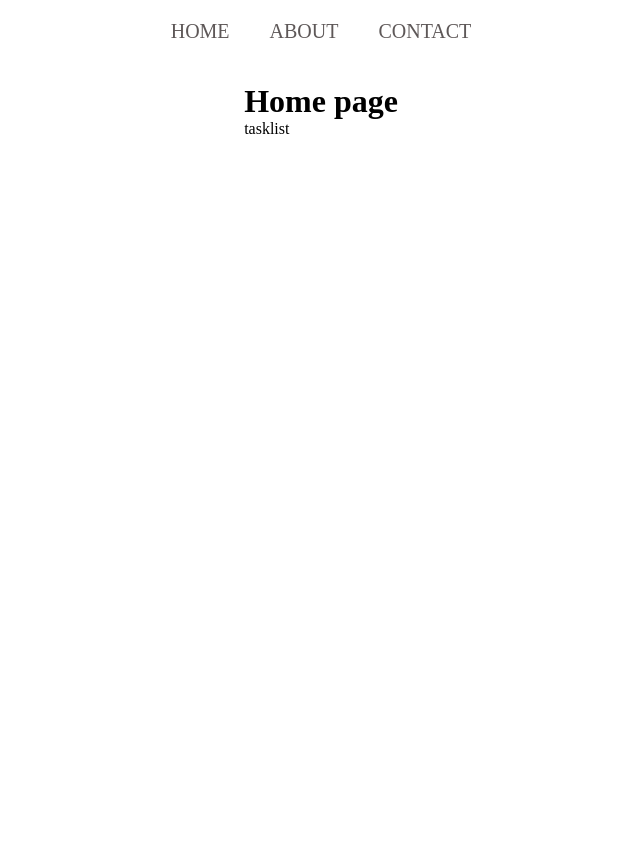
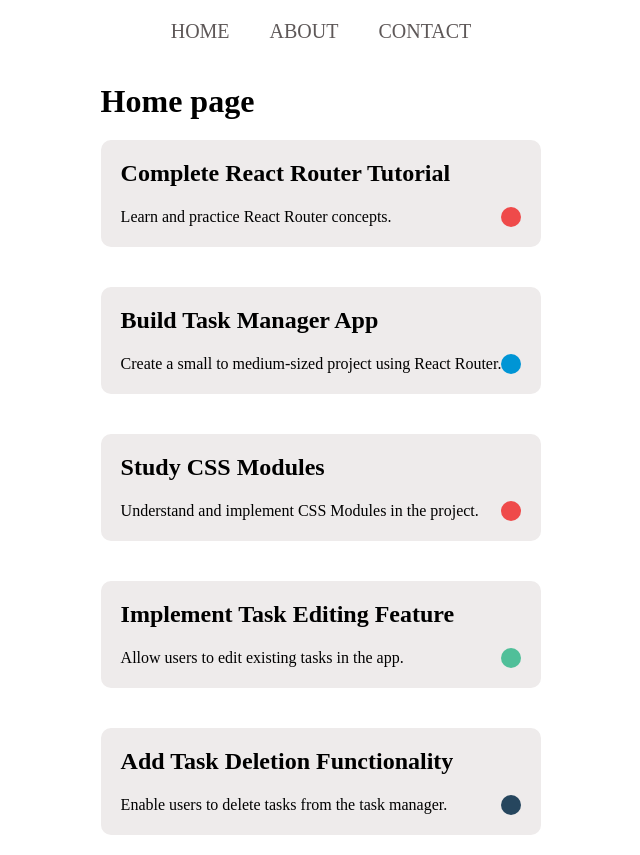
Before and after one commit to arentalb/react-practice-components, a React (Vite) app: page /tasks in a window 1280 px wide. Shown: the whole page, without its empty margins (319-959 px from the left). Before the commit the page ends 800 px from the top, so only its background shows below. Built offline with nearby package versions, Linux system fonts and the light colour scheme; data requests are answered from the project's data file.

Commit message:
Design task list

```diff
--- a/src/App.jsx
+++ b/src/App.jsx
@@ -1,5 +1,5 @@
 import "./styles/global.css";
-import { Route, Routes } from "react-router-dom";
+import { Navigate, NavLink, Route, Routes } from "react-router-dom";
 import { Home } from "./pages/Home.jsx";
 import { Tasks } from "./components/tasks/Tasks.jsx";
 import { TaskView } from "./components/tasks/TaskView.jsx";
@@ -20,7 +20,7 @@ function App() {
       <main>
         <Routes>
           <Route path={"/"} element={<Home />}>
-            <Route path={""} element={<Tasks />} />
+            <Route index element={<Navigate to={"tasks"} />} />
             <Route path={"tasks"} element={<Tasks />} />
             <Route path={"task/:id"} element={<TaskView />} />
             <Route path={"task/add"} element={<TaskAdd />} />
--- a/src/components/tasks/Tasks.jsx
+++ b/src/components/tasks/Tasks.jsx
@@ -1,3 +1,55 @@
+import { useEffect, useState } from "react";
+import styles from "./styelModules/tasks.module.css";
 export function Tasks() {
-  return <>tasklist</>;
+  const [tasks, setTasks] = useState([]);
+
+  useEffect(function () {
+    async function fetchTasks() {
+      try {
+        const res = await fetch("http://localhost:3001/tasks");
+        const data = await res.json();
+        setTasks(data);
+      } catch (err) {
+        console.error(err);
+      }
+    }
+
+    fetchTasks();
+  }, []);
+
+  return (
+    <div className={styles.taskBox}>
+      {tasks.map((task) => (
+        <SingleTask key={task.id} task={task} />
+      ))}
+    </div>
+  );
 }
+function computeStatusColor(status) {
+  console.log(status);
+  switch (status) {
+    case "incomplete":
+      return styles.incomplete;
+    case "in progress":
+      return styles.progress;
+    case "planned":
+      return styles.planned;
+    case "completed":
+      return styles.completed;
+  }
+}
+
+function SingleTask({ task }) {
+  return (
+    <div className={styles.task}>
+      {/*<p>{task.id}</p>*/}
+      <h2 className={styles.title}>{task.title}</h2>
+      <div className={styles.statusBox}>
+        <p className={styles.description}>{task.description}</p>
+        <div
+          className={`${styles.status} ${computeStatusColor(task.status)}`}
+        ></div>
+      </div>
+    </div>
+  );
+}
--- /dev/null
+++ b/src/components/tasks/styelModules/tasks.module.css
@@ -0,0 +1,48 @@
+.taskBox{
+    display: flex;
+    flex-direction: column;
+    gap: 40px;
+}
+
+.task{
+    background-color: #eeebeb;
+    padding: 20px 20px ;
+    border-radius: 10px;
+}
+
+.statusBox{
+    display: flex;
+    justify-content: space-between;
+    align-items: center;
+
+}
+
+
+.title{
+    margin-bottom: 20px;
+}
+
+.description{
+}
+
+.status{
+    width: 20px;
+    height: 20px;
+    border-radius: 50%;
+}
+.incomplete{
+
+    background-color: #ef4a4a;
+}
+.progress{
+    background-color: #0095d5;
+
+}
+.planned{
+    background-color: rgba(40, 180, 133, 0.8);
+
+}
+.completed{
+    background-color: #26465e;
+
+}
--- a/src/pages/Home.jsx
+++ b/src/pages/Home.jsx
@@ -3,7 +3,7 @@ import { Outlet } from "react-router-dom";
 export function Home() {
   return (
     <div>
-      <h1>Home page </h1>
+      <h1 style={{ marginBottom: "20px" }}>Home page </h1>
       <Outlet />
     </div>
   );
```
Also changed, not shown: .eslintrc.cjs.
